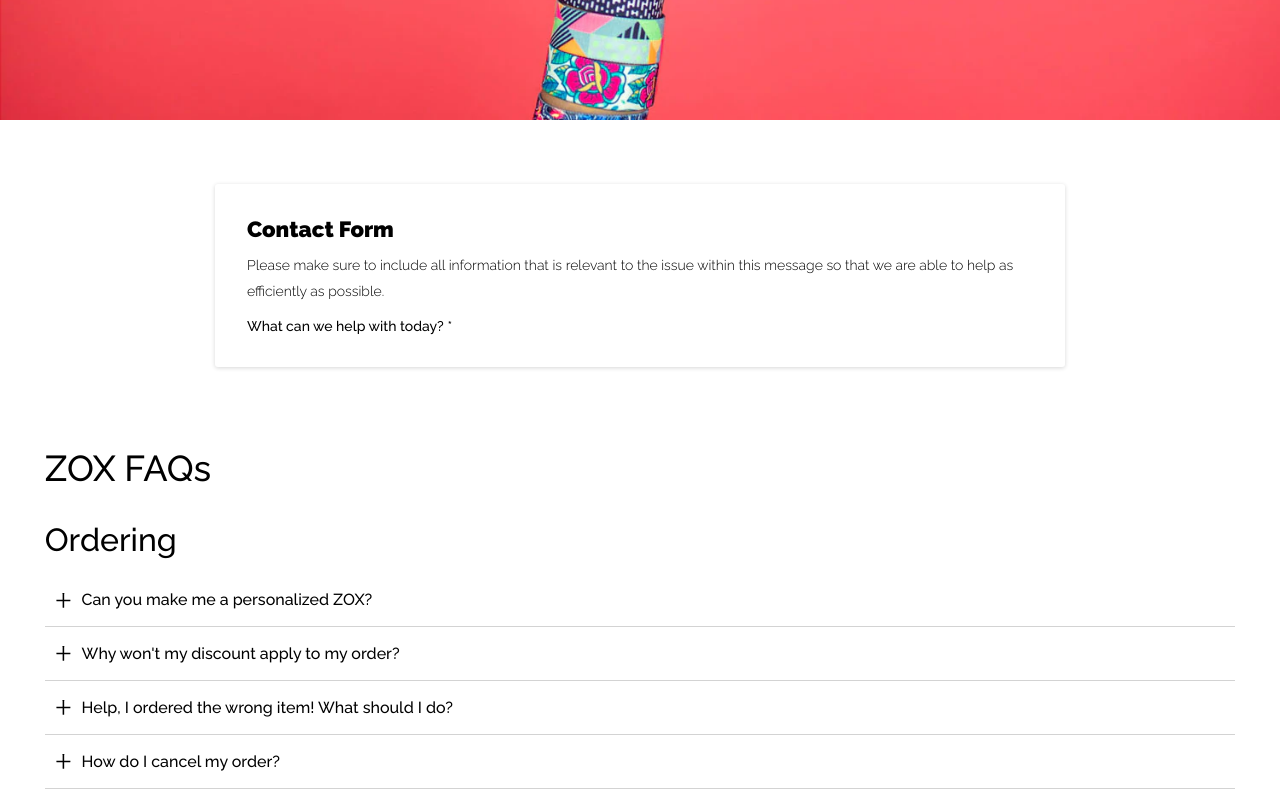
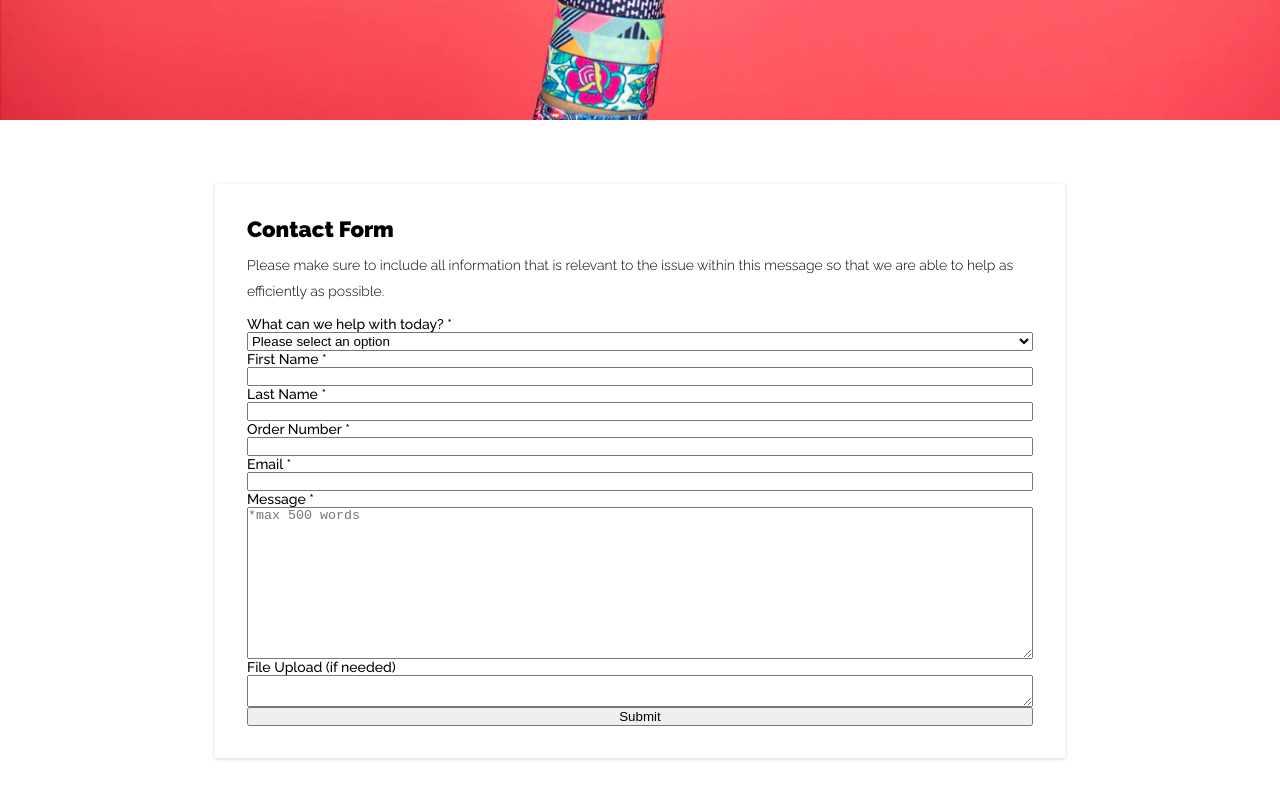
Before and after one commit to spell-landon/zox-faq-skillz, a React (Create React App) app: page / in a window 1280 px wide. Shown: the part 360-1160 px from the top of the page. Built offline with nearby package versions, Linux system fonts and the light colour scheme.

Commit message:
Update README, add form fields

```diff
--- a/src/components/ContactForm/ContactForm.jsx
+++ b/src/components/ContactForm/ContactForm.jsx
@@ -1,9 +1,16 @@
 // dependencies
-import React from 'react';
+import React, { useState } from 'react';
 // stylesheet
 import styles from './ContactForm.module.css';
 
 function ContactForm(props) {
+  const [formSubmitted, setFormSubmitted] = useState(false);
+
+  const submitForm = (e) => {
+    e.preventDefault();
+    setFormSubmitted(true);
+  };
+
   return (
     <div className={styles.contactFormContainer}>
       <div className={styles.contactBox}>
@@ -13,10 +20,89 @@
           issue within this message so that we are able to help as efficiently
           as possible.
         </p>
-        <form>
+        <form onSubmit={submitForm}>
+          {/* Help Dropdown Selection */}
           <label htmlFor='help'>
             What can we help with today? <span>*</span>
           </label>
+          <select name='help' id='help' required>
+            <option value=''>Please select an option</option>
+            <option value='editOrder'>Edit Order</option>
+            <option value='cancelOrder'>Cancel Order</option>
+            <option value='missingOrder'>Missing Order</option>
+            <option value='incorrectOrder'>Incorrect Order</option>
+            <option value='updateAddressIssue'>Update Address Issue</option>
+            <option value='discountCodeIssue'>Discount Code Issue</option>
+            <option value='subscriptionIssue'>Subscription Issue</option>
+            <option value='otherIssue'>Other Issue</option>
+          </select>
+          {/* First Name */}
+          <label htmlFor='firstName'>
+            First Name <span>*</span>
+          </label>
+          <input
+            type='text'
+            id='firstName'
+            name='firstName'
+            autoComplete='off'
+            required
+          />
+          {/* Last Name */}
+          <label htmlFor='lastName'>
+            Last Name <span>*</span>
+          </label>
+          <input
+            type='text'
+            id='lastName'
+            name='lastName'
+            autoComplete='off'
+            required
+          />
+          {/* Order Number */}
+          <label htmlFor='orderNumber'>
+            Order Number <span>*</span>
+          </label>
+          <input
+            type='text'
+            id='orderNumber'
+            name='orderNumber'
+            autoComplete='off'
+            required
+          />
+          {/* Email */}
+          <label htmlFor='email'>
+            Email <span>*</span>
+          </label>
+          <input
+            type='text'
+            id='email'
+            name='email'
+            autoComplete='off'
+            required
+          />
+          {/* Message */}
+          <label htmlFor='message'>
+            Message <span>*</span>
+          </label>
+          <textarea
+            type='text'
+            id='message'
+            name='message'
+            required
+            placeholder='*max 500 words'
+            cols='10'
+            rows='10'
+          />
+          {/* File Upload */}
+          <label htmlFor='fileUpload'>File Upload (if needed)</label>
+          <textarea
+            type='file'
+            id='fileUpload'
+            name='fileUpload'
+            accept='image/*'
+          />
+          <button type='submit'>Submit</button>
+          {formSubmitted ? <p>Your inquiry has been sent!</p> : null}
         </form>
       </div>
     </div>
--- a/src/components/ContactForm/ContactForm.module.css
+++ b/src/components/ContactForm/ContactForm.module.css
@@ -1,6 +1,8 @@
 /* Contact Container */
 .contactFormContainer {
   padding: 4rem 0;
+  width: 93%;
+  margin: 0 auto;
 }
 /* Contact Box */
 .contactBox {
@@ -24,8 +26,15 @@
   padding: 0.7rem 0;
   line-height: 1.6rem;
 }
+
+/* ----- FORM ----- */
+.contactBox form {
+  display: flex;
+  flex-direction: column;
+}
+
 /* Form Labels */
 .contactBox label {
-      font-size: 14px;
+  font-size: 14px;
   font-weight: 500;
 }
```
Also changed, not shown: 1 other file (tests, documents, lock files or other folders).
